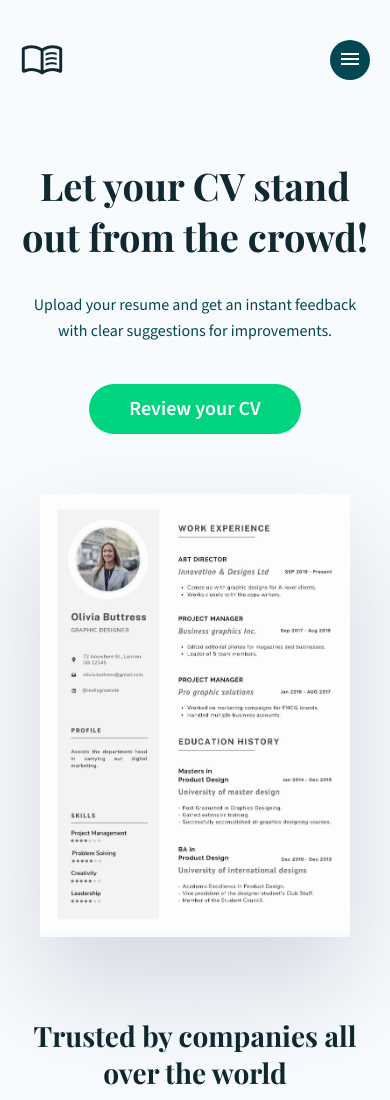
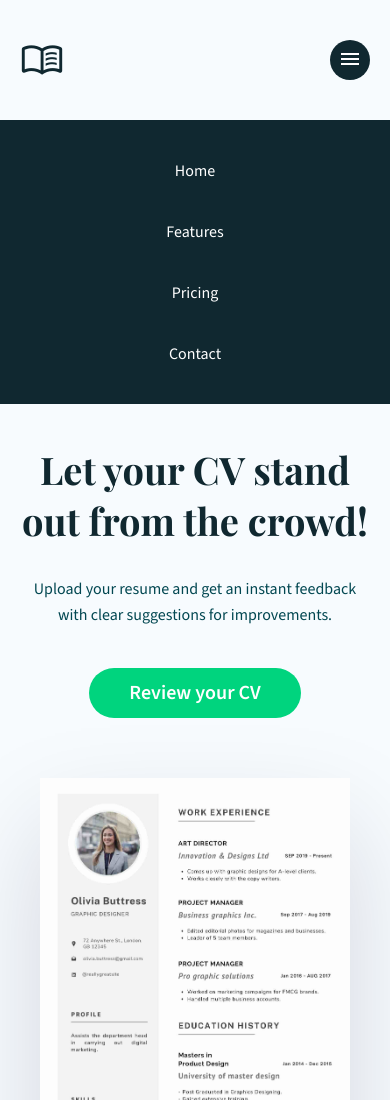
Before and after one commit to indiepixelorg/cv-review-web, a website: page index.html in a window 390 px wide. Shown: the top 1100 px of the page. Drawn offline with nearby package versions, Linux system fonts and the light colour scheme; a web font is replaced by a local one.

Commit message:
Mobile styling #2

```diff
--- a/index.html
+++ b/index.html
@@ -36,10 +36,25 @@
           <a class="button-like" href="./buy.html">Upload your CV</a>
         </li>
       </ul>
-      <button class="hamburger show-only-on-mobile">
+      <button class="hamburger show-only-on-mobile" onClick="document.getElementById('hamburger-menu').classList.toggle('expanded');">
         <span class="material-symbols-outlined">menu</span>
       </button>
     </header>
+
+    <ul id="hamburger-menu" class="expanded">
+      <li>
+        <a href="./index.html">Home</a>
+      </li>
+      <li>
+        <a href="./index.html#features">Features</a>
+      </li>
+      <li>
+        <a href="./buy.html">Pricing</a>
+      </li>
+      <li>
+        <a href="#">Contact</a>
+      </li>
+    </ul>
 
     <section>
       <h1>Let your CV stand out from the crowd!</h1>
--- a/styles/index.scss
+++ b/styles/index.scss
@@ -106,6 +106,8 @@ header {
   align-items: center;
 
   > a.logo {
+    color: #102830;
+
     &:hover {
       color: #102830;
     }
@@ -115,7 +117,7 @@ header {
     width: 40px;
     height: 40px;
     border-radius: 100%;
-    background: #024751;
+    background: #102830;
     padding: 0;
   }
 
@@ -418,6 +420,30 @@ footer {
       padding-right: 20px;
     }
 
+    #hamburger-menu {
+      display: none;
+      flex-direction: column;
+      background: #102830;
+      text-align: center;
+      padding: 20px 0;
+
+      > li {
+        > a {
+          display: block;
+          padding: 20px 0;
+          color: white;
+
+          &:hover {
+            color: #00d47e;
+          }
+        }
+      }
+
+      &.expanded {
+        display: flex;
+      }
+    }
+
     h1 {
       font-size: 38px;
     }
```
Also changed, not shown: build/styles/index.css, 1 other file.
